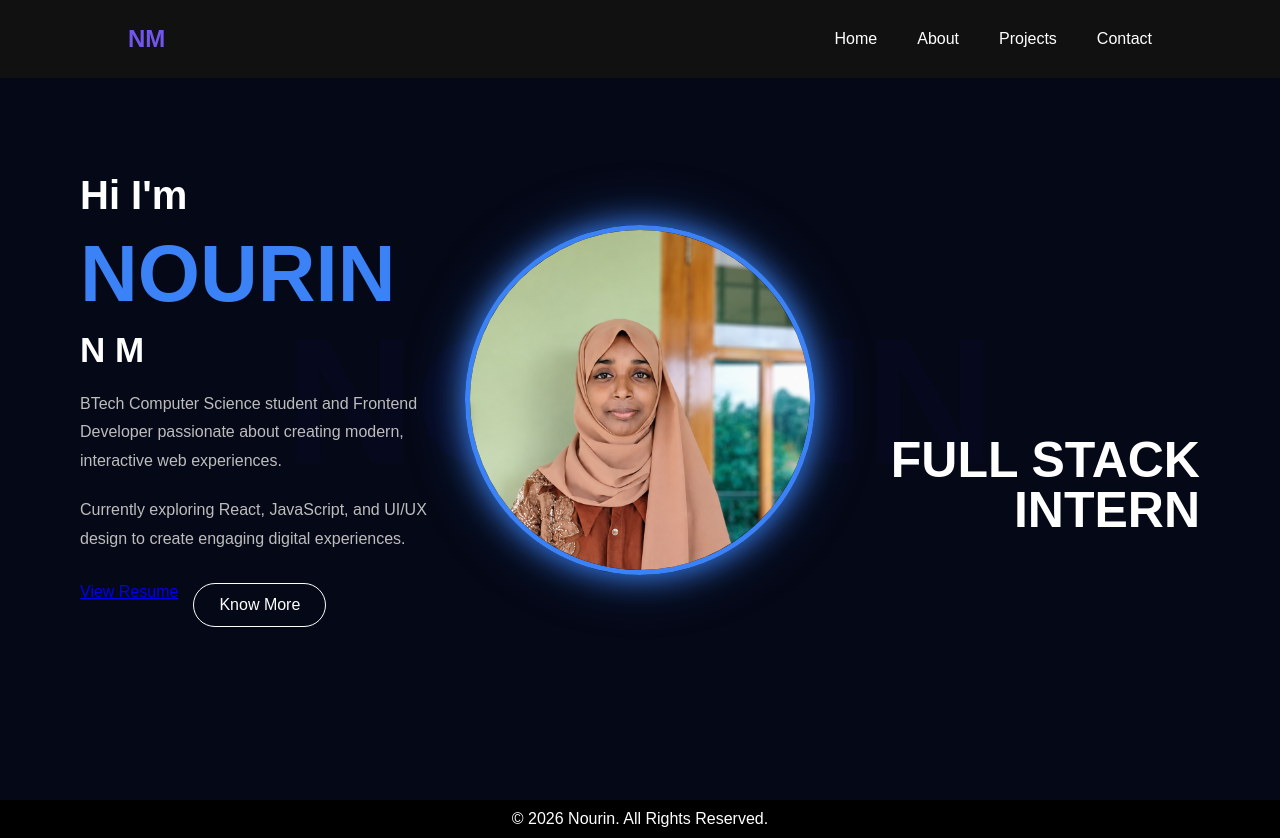
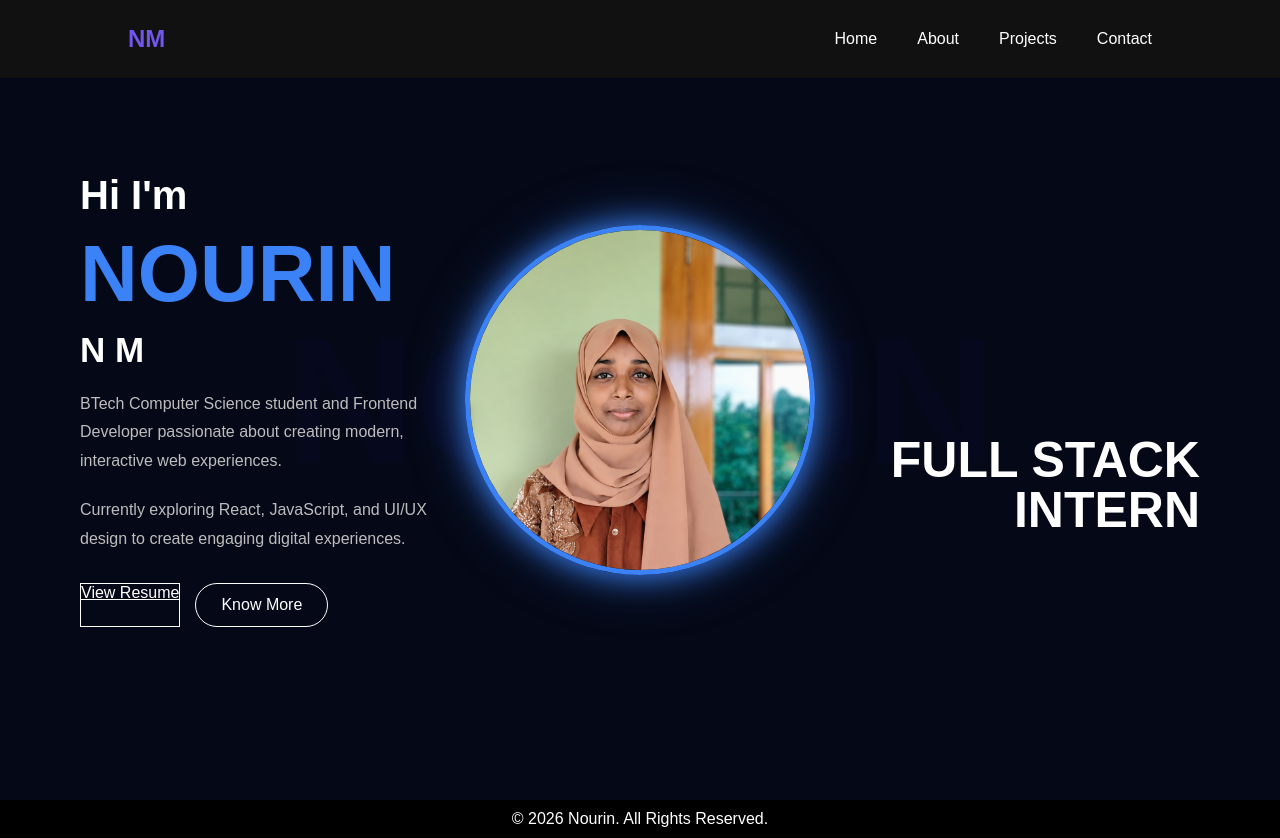
Before and after one commit to nourinnm/my-portfolio, a React (Vite) app: page / in a window 1280 px wide. Built offline with nearby package versions, Linux system fonts and the light colour scheme.

Commit message:
Fix resume download css

```diff
--- a/src/pages/Home.jsx
+++ b/src/pages/Home.jsx
@@ -30,7 +30,7 @@ function Home() {
   href={`${import.meta.env.BASE_URL}resume.pdf`}
   target="_blank"
   rel="noopener noreferrer"
-  className="resume-btn"
+  className="secondary"
 >
   View Resume
 </a>
```
